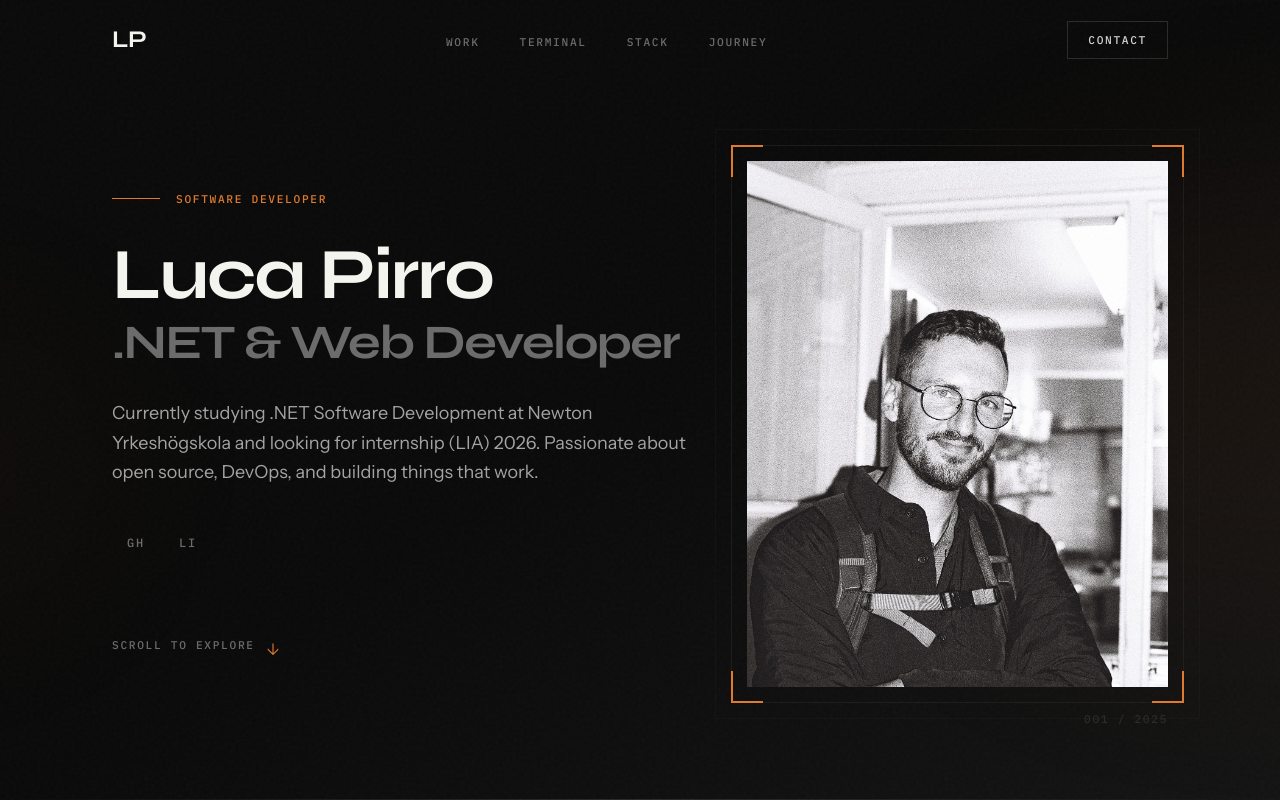
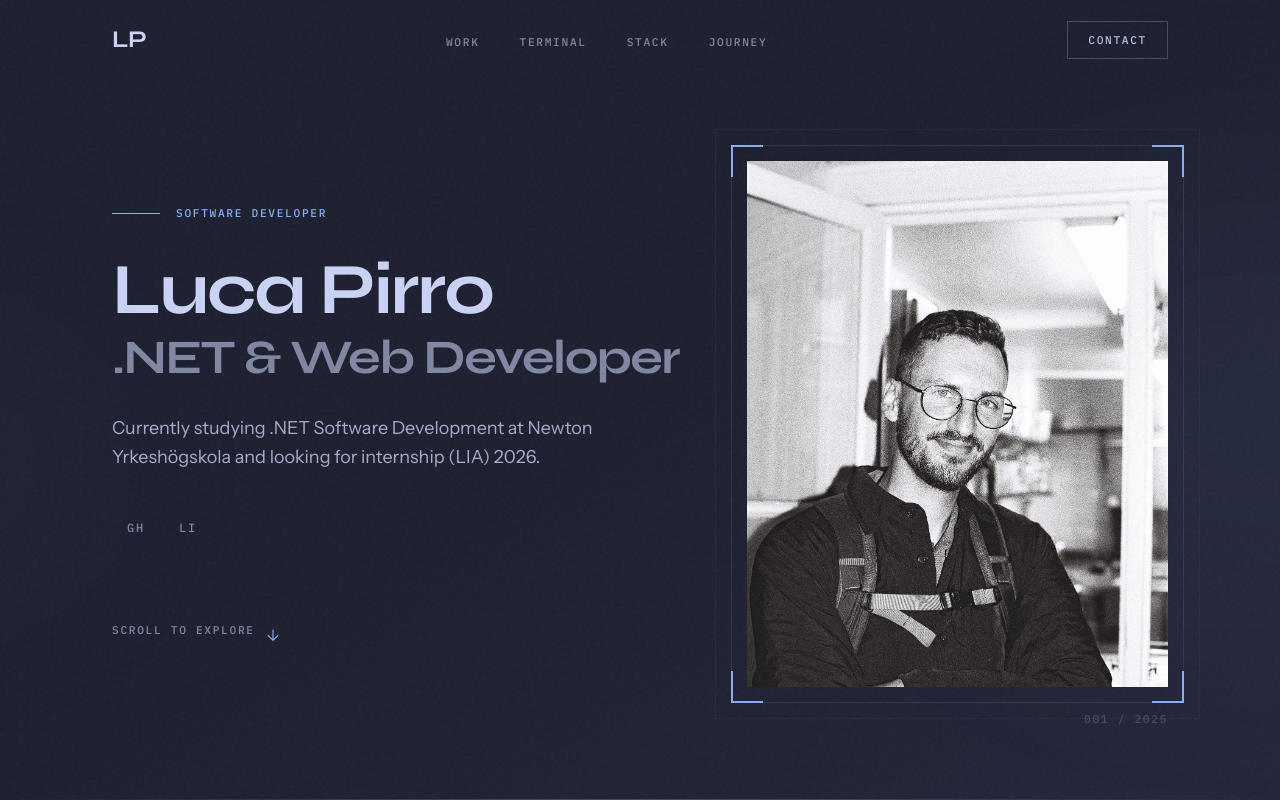
Before and after one commit to Garla-mantix/portfolio-site, a React (Vite) app: page / in a window 1280 px wide. Shown: the top 800 px of the page. Built offline with nearby package versions, Linux system fonts and the light colour scheme.

Commit message:
Fixed links, some text and color scheme

```diff
--- a/index.html
+++ b/index.html
@@ -10,7 +10,7 @@
     <link rel="preconnect" href="https://fonts.googleapis.com" />
     <link rel="preconnect" href="https://fonts.gstatic.com" crossorigin />
     <link href="https://fonts.googleapis.com/css2?family=Syne:wght@400;500;600;700;800&family=Instrument+Sans:wght@400;500;600;700&family=IBM+Plex+Mono:wght@400;500;600&display=swap" rel="stylesheet" />
-    <title>Your Name | Software Engineer</title>
+    <title>Luca Pirro</title>
   </head>
   <body>
     <div id="root"></div>
--- a/src/components/layout/Footer.tsx
+++ b/src/components/layout/Footer.tsx
@@ -1,8 +1,8 @@
 import { motion } from 'framer-motion';
 
 const links = [
-  { label: 'GitHub', url: 'https://github.com/lumacone' },
-  { label: 'LinkedIn', url: 'https://linkedin.com/in/lucapirro' },
+  { label: 'GitHub', url: 'https://github.com/garla-mantix' },
+  { label: 'LinkedIn', url: 'https://www.linkedin.com/in/luca-pirro-bb9709369/' },
   { label: 'Email', url: 'mailto:luca.severino.pirro@gmail.com' },
 ];
 
@@ -58,9 +58,6 @@ export function Footer() {
             <p className="label-mono text-ash">
               &copy; {currentYear} Luca Pirro
             </p>
-            <p className="label-mono text-ash mt-1">
-              Built with precision
-            </p>
           </motion.div>
         </div>
 
--- a/src/components/sections/Experience.tsx
+++ b/src/components/sections/Experience.tsx
@@ -21,7 +21,7 @@ export function Experience() {
             Journey
           </h2>
           <p className="text-fog max-w-xl">
-            A timeline of my professional experience and growth.
+            A timeline of my coding journey so far.
           </p>
         </motion.div>
 
--- a/src/components/sections/Hero.tsx
+++ b/src/components/sections/Hero.tsx
@@ -1,8 +1,8 @@
 import { motion } from 'framer-motion';
 
 const socialLinks = [
-  { name: 'GitHub', url: 'https://github.com/lumacone', icon: 'gh' },
-  { name: 'LinkedIn', url: 'https://linkedin.com/in/lucapirro', icon: 'li' },
+  { name: 'GitHub', url: 'https://github.com/garla-mantix', icon: 'gh' },
+  { name: 'LinkedIn', url: 'https://www.linkedin.com/in/luca-pirro-bb9709369/', icon: 'li' },
 ];
 
 export function Hero() {
@@ -61,8 +61,7 @@ export function Hero() {
               transition={{ delay: 0.6, duration: 0.8 }}
             >
               Currently studying .NET Software Development at Newton Yrkeshögskola
-              and looking for internship (LIA) 2026. Passionate about open source,
-              DevOps, and building things that work.
+              and looking for internship (LIA) 2026.
             </motion.p>
 
             {/* Social links */}
--- a/src/components/sections/Skills.tsx
+++ b/src/components/sections/Skills.tsx
@@ -21,7 +21,7 @@ export function Skills() {
             Stack
           </h2>
           <p className="text-fog max-w-xl">
-            Technologies and tools I use to bring ideas to life.
+            Technologies and tools I use.
           </p>
         </motion.div>
 
--- a/src/data/experience.ts
+++ b/src/data/experience.ts
@@ -15,18 +15,6 @@ export const experience: Experience[] = [
   },
   {
     id: '2',
-    company: 'Svensk Arboristtjänst',
-    role: 'Climbing Arborist',
-    period: '2022 - 2024',
-    description: 'Professional tree care specialist handling risk assessments and technical climbing operations.',
-    highlights: [
-      'Performed risk assessments, climbing, pruning, and felling',
-      'Direct customer contact and consultation',
-      'Problem-solving in challenging outdoor environments',
-    ],
-  },
-  {
-    id: '3',
     company: 'Tidningsmakarna AB',
     role: 'Editor, Writer, Photographer',
     period: '2018 - 2021',
--- a/src/index.css
+++ b/src/index.css
@@ -1,23 +1,23 @@
 @import "tailwindcss";
 
 @theme {
-  /* Darkroom palette - rich blacks with warm amber accent */
-  --color-void: #050505;
-  --color-ink: #0a0a0a;
-  --color-charcoal: #141414;
-  --color-graphite: #1f1f1f;
-  --color-slate: #2a2a2a;
-  --color-ash: #404040;
-  --color-smoke: #6b6b6b;
-  --color-fog: #a3a3a3;
-  --color-mist: #d4d4d4;
-  --color-bone: #f5f5f0;
+  /* Catppuccin Macchiato palette */
+  --color-void: #181926;      /* crust */
+  --color-ink: #1e2030;       /* mantle */
+  --color-charcoal: #24273a;  /* base */
+  --color-graphite: #363a4f;  /* surface0 */
+  --color-slate: #494d64;     /* surface1 */
+  --color-ash: #5b6078;       /* surface2 */
+  --color-smoke: #8087a2;     /* overlay1 */
+  --color-fog: #a5adcb;       /* subtext0 */
+  --color-mist: #b8c0e0;      /* subtext1 */
+  --color-bone: #cad3f5;      /* text */
 
-  /* Amber safelight accent */
-  --color-amber: #e07a2d;
-  --color-amber-dim: #c46a24;
-  --color-amber-glow: #f59e4a;
-  --color-amber-wash: rgba(224, 122, 45, 0.08);
+  /* Macchiato accent - blue */
+  --color-amber: #8aadf4;           /* blue */
+  --color-amber-dim: #7dc4e4;       /* sapphire */
+  --color-amber-glow: #b7bdf8;      /* lavender */
+  --color-amber-wash: rgba(138, 173, 244, 0.08);
 
   /* Typography */
   --font-display: 'Syne', sans-serif;
```
